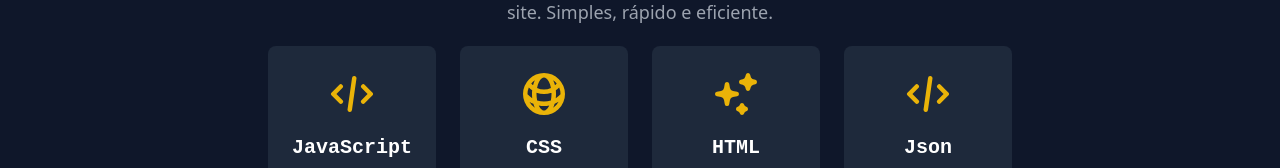
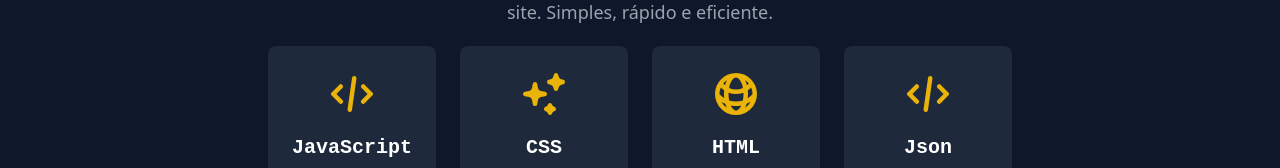
Before and after one commit to CarlosEduJs/Comprims, a React (Vite) app: page / in a window 1280 px wide. Shown: the part 399-567 px from the top of the page. Built offline with nearby package versions, Linux system fonts and the light colour scheme.

Commit message:
Basic adjustments

```diff
--- a/src/components/common/Dropdown.jsx
+++ b/src/components/common/Dropdown.jsx
@@ -9,7 +9,6 @@ export default function Dropdown({ icon: Icon, options }) {
       <MenuItems className="absolute z-[70] right-0 mt-2 font-bold w-52 origin-top-right rounded-xl text-slate-500  p-1 text-sm/6   backdrop-blur-md bg-slate-800/95   focus:outline-none">
         {options.map((option, index) => (
           <>
-            {/* Verifica se é uma seção com label */}
             {option.label && (
               <div
                 key={`label-${index}`}
@@ -19,7 +18,6 @@ export default function Dropdown({ icon: Icon, options }) {
               </div>
             )}
 
-            {/* Renderiza as opções dentro de uma seção */}
             {option.items?.map((item, idx) => (
               <MenuItem key={`item-${index}-${idx}`}>
                 {({ active }) => (
--- a/src/components/common/Modal.jsx
+++ b/src/components/common/Modal.jsx
@@ -27,7 +27,7 @@ const Modal = ({
         onClick={handleOutsideClick}
       >
         <div
-          className="bg-gray-800 text-white rounded-xl shadow-2xl max-w-3xl w-full transform transition-all duration-300 ease-in-out scale-95 sm:scale-100 overflow-y-auto h-[85vh] relative"
+          className="bg-gray-800 text-white rounded-xl shadow-2xl max-h-[80vh] max-w-3xl w-full transform transition-all duration-300 ease-in-out scale-95 sm:scale-100 overflow-y-auto h-[85vh] relative"
           onClick={(e) => e.stopPropagation()}
         >
 
--- a/src/components/common/Toast.jsx
+++ b/src/components/common/Toast.jsx
@@ -32,7 +32,7 @@ const Toast = ({ type = "success", message, duration = 5000, onClose }) => {
 
   return (
     <div
-      className={`fixed z-[80] bottom-4 right-4 flex items-center p-4 rounded-lg shadow-lg transition-all duration-300 transform ${
+      className={`fixed z-[80] bottom-4 right-4 flex items-center py-2 px-4 rounded-lg shadow-lg transition-all duration-300 transform ${
         visible ? "translate-y-0 opacity-100" : "translate-y-4 opacity-0"
       } ${typeStyles[type]}`}
     >
--- a/src/components/common/dropdowns/LanguageSelect.jsx
+++ b/src/components/common/dropdowns/LanguageSelect.jsx
@@ -2,12 +2,18 @@ import { useState, useEffect } from "react";
 import { Navigate, useLocation } from "react-router-dom";
 import Dropdown from "../Dropdown";
 
+import {
+  CodeBracketIcon,
+  GlobeAltIcon,
+  SparklesIcon,
+} from "@heroicons/react/16/solid";
+
 const LanguageSelect = () => {
   const languages = [
-    { name: "JavaScript", route: "javascript" },
-    { name: "CSS", route: "css" },
-    { name: "HTML", route: "html" },
-    { name: "Json", route: "json" },
+    { name: "JavaScript", icon: CodeBracketIcon, route: "javascript" },
+    { name: "CSS", icon: SparklesIcon, route: "css" },
+    { name: "HTML", icon: GlobeAltIcon, route: "html" },
+    { name: "Json", icon: CodeBracketIcon, route: "json" },
   ];
 
   const location = useLocation();
@@ -38,9 +44,9 @@ const LanguageSelect = () => {
   }, [location]);
 
   return (
-    <div className="flex items-center justify-between gap-3 w-[220px] border border-slate-700 p-2 rounded-md">
+    <div className="flex items-center justify-between gap-3 w-[220px] border border-slate-700 bg-slate-800 p-2 rounded-md">
       {redirectTo && <Navigate to={redirectTo} replace />}
-      <label className="font-bold text-sm pr-3 border-r border-slate-600">
+      <label className="font-bold text-sm text-gray-300 pr-3 border-r border-slate-600">
         Linguagem
       </label>
       <h1 className="text-sm text-white font-medium">{selectedLanguage}</h1>
@@ -53,7 +59,7 @@ const LanguageSelect = () => {
             items: [
               ...languages.map((language) => ({
                 label: language.name,
-                icon: null,
+                icon: language.icon,
                 action: () => handleLanguageSelect(language),
                 shortcut: language.name[0],
               })),
--- a/src/components/layout/Header.jsx
+++ b/src/components/layout/Header.jsx
@@ -10,14 +10,17 @@ import {
   BugAntIcon,
   ArrowsPointingInIcon,
   DocumentDuplicateIcon,
+  CodeBracketIcon,
+  SparklesIcon,
+  GlobeAltIcon,
 } from "@heroicons/react/16/solid";
 
 const Header = () => {
   const languages = [
-    { name: "JavaScript", route: "javascript" },
-    { name: "CSS", route: "css" },
-    { name: "HTML", route: "html" },
-    { name: "Json", route: "json" },
+    { name: "JavaScript", icon: CodeBracketIcon, route: "javascript" },
+    { name: "CSS", icon: SparklesIcon, route: "css" },
+    { name: "HTML", icon: GlobeAltIcon, route: "html" },
+    { name: "Json", icon: CodeBracketIcon, route: "json" },
   ];
 
   const location = useLocation();
@@ -47,12 +50,12 @@ const Header = () => {
     }
   }, [location]);
   return (
-    <header className="py-2 px-[50px] border-b border-slate-700 text-gray-600 bg-transparent backdrop-blur-md flex items-center justify-between fixed w-[100vw] z-[70]">
+    <header className="py-2 px-[40px] border-b border-slate-700 text-gray-600 bg-transparent backdrop-blur-md flex items-center justify-between fixed w-[100vw] z-[70]">
       {redirectTo && <Navigate to={redirectTo} replace />}
-      <h1 className="text-slate-400 font-bold">Comprims</h1>
+      <h1 className="text-gradient-animated font-bold">Comprims</h1>
 
       <div className="flex items-center gap-4">
-        <Link to="https://github.com/CarlosEduJs/Comprimis">
+        <Link to="https://github.com/CarlosEduJs/Comprims">
           <button className="text-white text-sm font-bold hover:text-gray-400">
             GitHub
           </button>
@@ -72,7 +75,7 @@ const Header = () => {
               items: [
                 ...languages.map((language) => ({
                   label: language.name,
-                  icon: null,
+                  icon: language.icon,
                   action: () => handleLanguageSelect(language),
                   shortcut: language.name[0],
                 })),
--- a/src/components/pages/Home.jsx
+++ b/src/components/pages/Home.jsx
@@ -14,8 +14,8 @@ const HOMEPage = () => {
       icon: CodeBracketIcon,
       route: "/compress/javascript",
     },
-    { name: "CSS", icon: GlobeAltIcon, route: "/compress/css" },
-    { name: "HTML", icon: SparklesIcon, route: "/compress/html" },
+    { name: "CSS", icon: SparklesIcon, route: "/compress/css" },
+    { name: "HTML", icon: GlobeAltIcon, route: "/compress/html" },
     { name: "Json", icon: CodeBracketIcon, route: "/compress/json" },
   ];
 
--- a/tailwind.config.js
+++ b/tailwind.config.js
@@ -4,7 +4,34 @@ export default {
     "./src/**/*.{js,jsx,ts,tsx}",
   ],
   theme: {
-    extend: {},
+    extend: {
+      keyframes: {
+        animated_text: {
+          '0%': { 'background-position': '0px 50%' },
+          '50%': { 'background-position': '100% 50%' },
+          '100%': { 'background-position': '0px 50%' },
+        },
+      },
+      animation: {
+        animated_text: 'animated_text 10s ease-in-out infinite',
+      },
+    },
   },
-  plugins: [],
+  plugins: [
+    function ({ addUtilities }) {
+      addUtilities({
+        '.text-gradient-animated': {
+          background: 'linear-gradient(80deg, #1D4ED8, #1D4ED8, #9bd5b7, #9bd5b7)',
+          '-webkit-background-clip': 'text',
+          'background-clip': 'text',
+          color: 'transparent',
+          'background-size': '300% !important',
+          '-webkit-text-fill-color': 'transparent',
+          animation: 'animated_text 10s ease-in-out infinite',
+          '-moz-animation': 'animated_text 10s ease-in-out infinite',
+          '-webkit-animation': 'animated_text 10s ease-in-out infinite',
+        },
+      });
+    },
+  ],
 }
```
Also changed, not shown: 1 other file (tests, documents, lock files or other folders).
